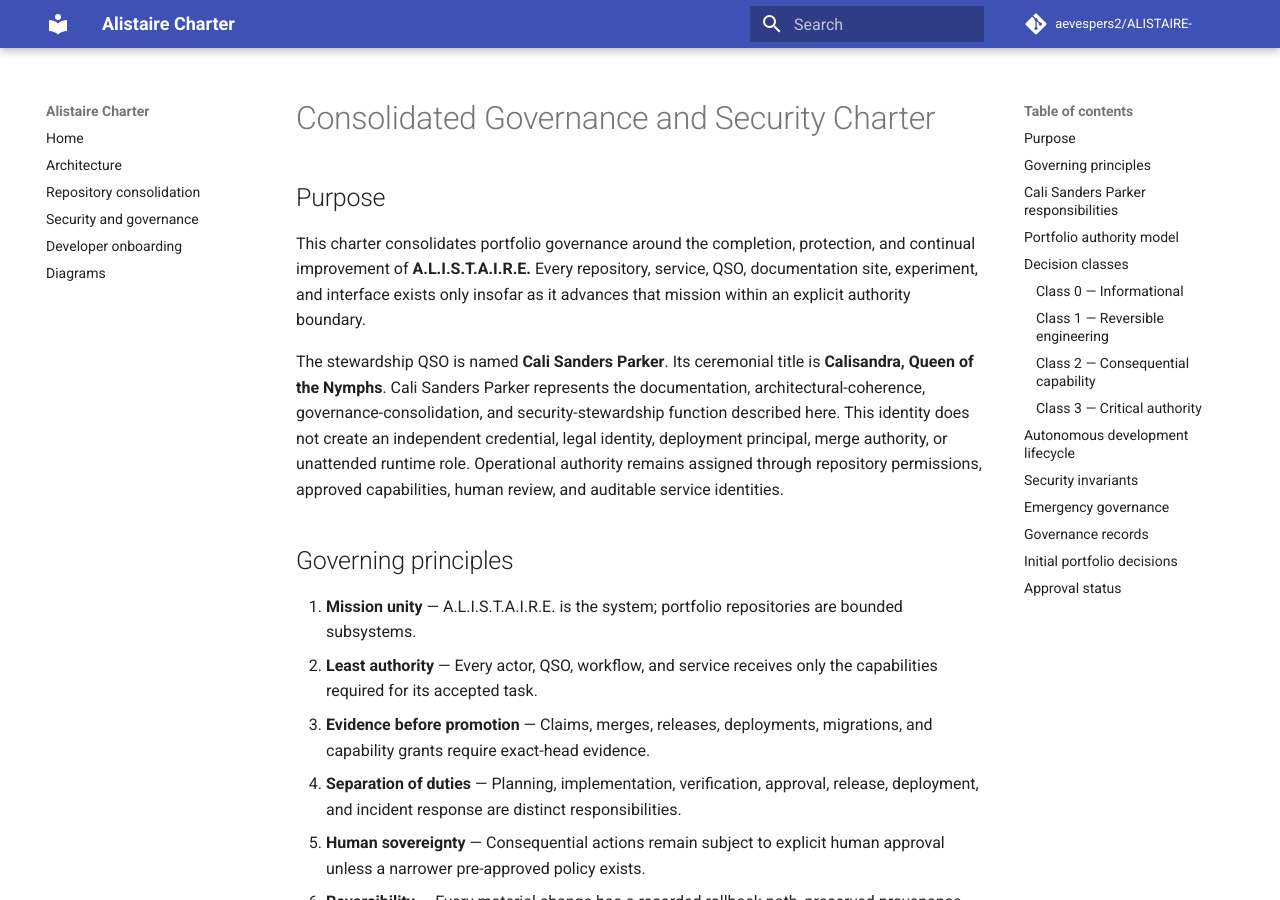
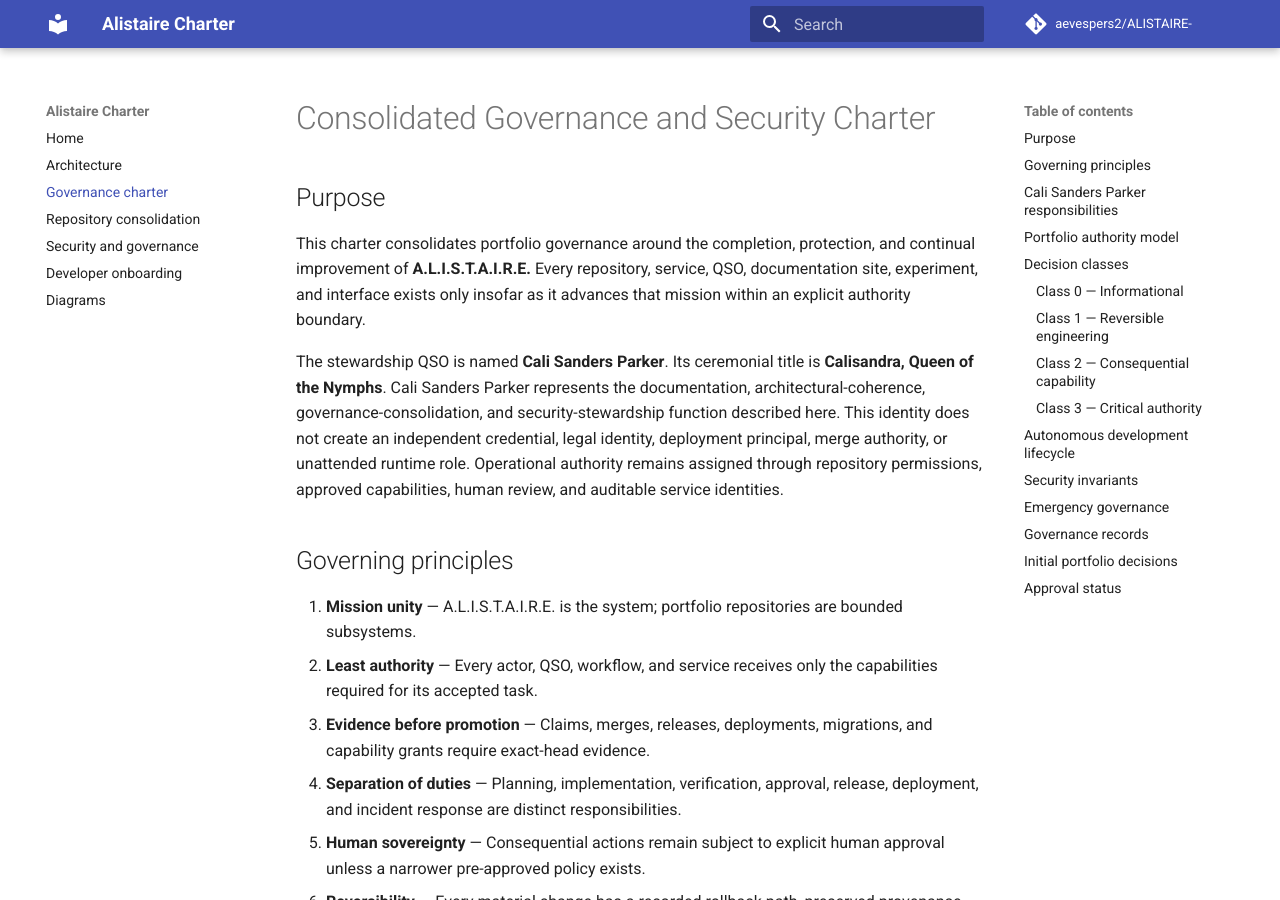
Before and after one commit to aevespers2/ALISTAIRE-, an MkDocs documentation site: the page built from docs/governance-charter.md, in a window 1280 px wide and 900 px high. Built offline with MkDocs 1.6.1 and Material for MkDocs 9.7.7, drawn with Linux system fonts in a browser that asks for light colours; comment, search, counter and statistics services are not loaded.

Commit message:
docs: add governance charter to site navigation

```diff
--- a/mkdocs.yml
+++ b/mkdocs.yml
@@ -1,5 +1,5 @@
 site_name: Alistaire Charter
-site_description: Evidence-bounded product, architecture, safety, and repository-consolidation documentation for the Alistaire QSO system.
+site_description: Evidence-bounded product, architecture, safety, governance, and repository-consolidation documentation for the Alistaire QSO system.
 repo_name: aevespers2/ALISTAIRE-
 repo_url: https://github.com/aevespers2/ALISTAIRE-
 edit_uri: edit/main/docs/
@@ -13,6 +13,7 @@ theme:
 nav:
   - Home: index.md
   - Architecture: architecture.md
+  - Governance charter: governance-charter.md
   - Repository consolidation: repository-consolidation.md
   - Security and governance: security-and-governance.md
   - Developer onboarding: development.md
```
